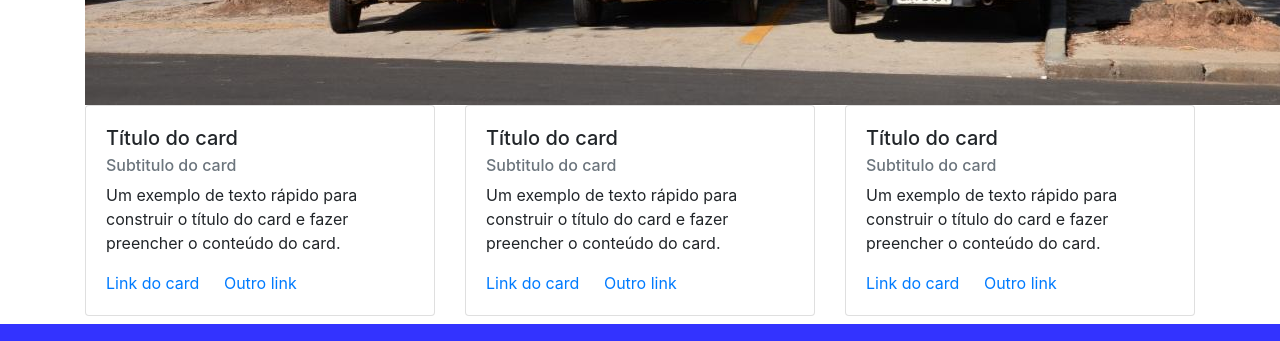
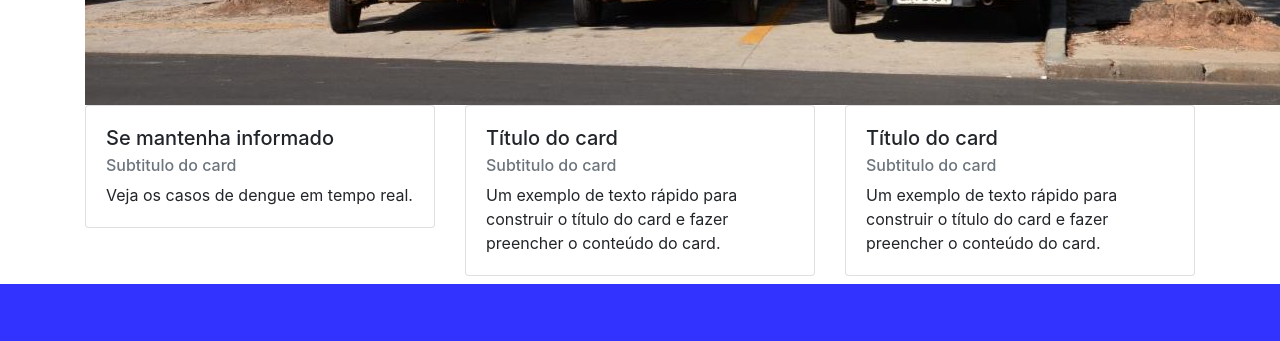
Before and after one commit to feaugusto1208/PI-DENGUE-2024-, a website: page src/index.html in a window 1280 px wide. Shown: the part 880-1221 px from the top of the page. Drawn offline with nearby package versions, Linux system fonts and the light colour scheme; no server answers.

Commit message:
Pequenas alterações nos cards

```diff
--- a/src/index.html
+++ b/src/index.html
@@ -58,14 +58,10 @@
             <div class="col-md-4 col-sm-12 mb-2">
                 <div class="card">
                     <div class="card-body">
-                        <h5 class="card-title">Título do card</h5>
+                        <h5 class="card-title">Se mantenha informado</h5>
                         <h6 class="card-subtitle mb-2 text-muted">Subtitulo
                             do card</h6>
-                        <p class="card-text">Um exemplo de texto rápido para
-                            construir o título do card e fazer preencher o
-                            conteúdo do card.</p>
-                        <a href="#" class="card-link">Link do card</a>
-                        <a href="#" class="card-link">Outro link</a>
+                        <p class="card-text">Veja os casos de dengue em tempo real.</p>
                     </div>
                 </div>
             </div>
@@ -79,8 +75,6 @@
                         <p class="card-text">Um exemplo de texto rápido para
                             construir o título do card e fazer preencher o
                             conteúdo do card.</p>
-                        <a href="#" class="card-link">Link do card</a>
-                        <a href="#" class="card-link">Outro link</a>
                     </div>
                 </div>
             </div>
@@ -94,8 +88,6 @@
                         <p class="card-text">Um exemplo de texto rápido para
                             construir o título do card e fazer preencher o
                             conteúdo do card.</p>
-                        <a href="#" class="card-link">Link do card</a>
-                        <a href="#" class="card-link">Outro link</a>
                     </div>
                 </div>
             </div>
```
